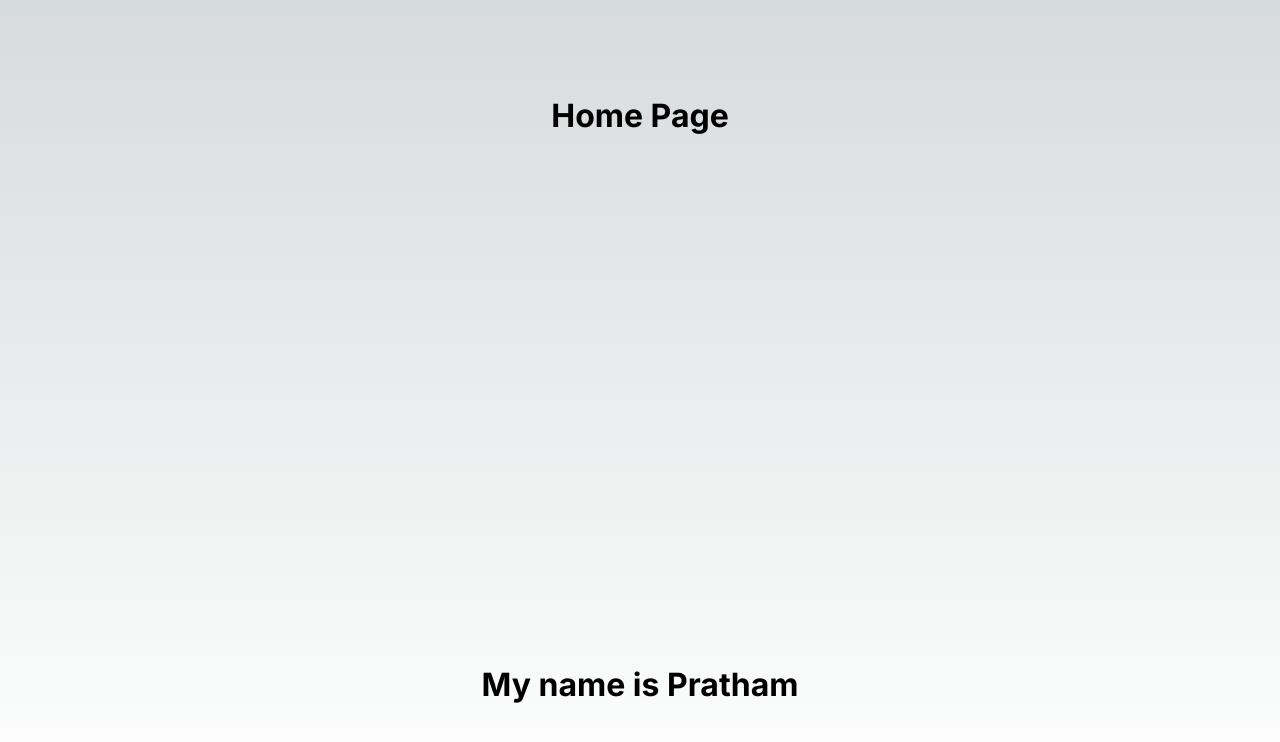
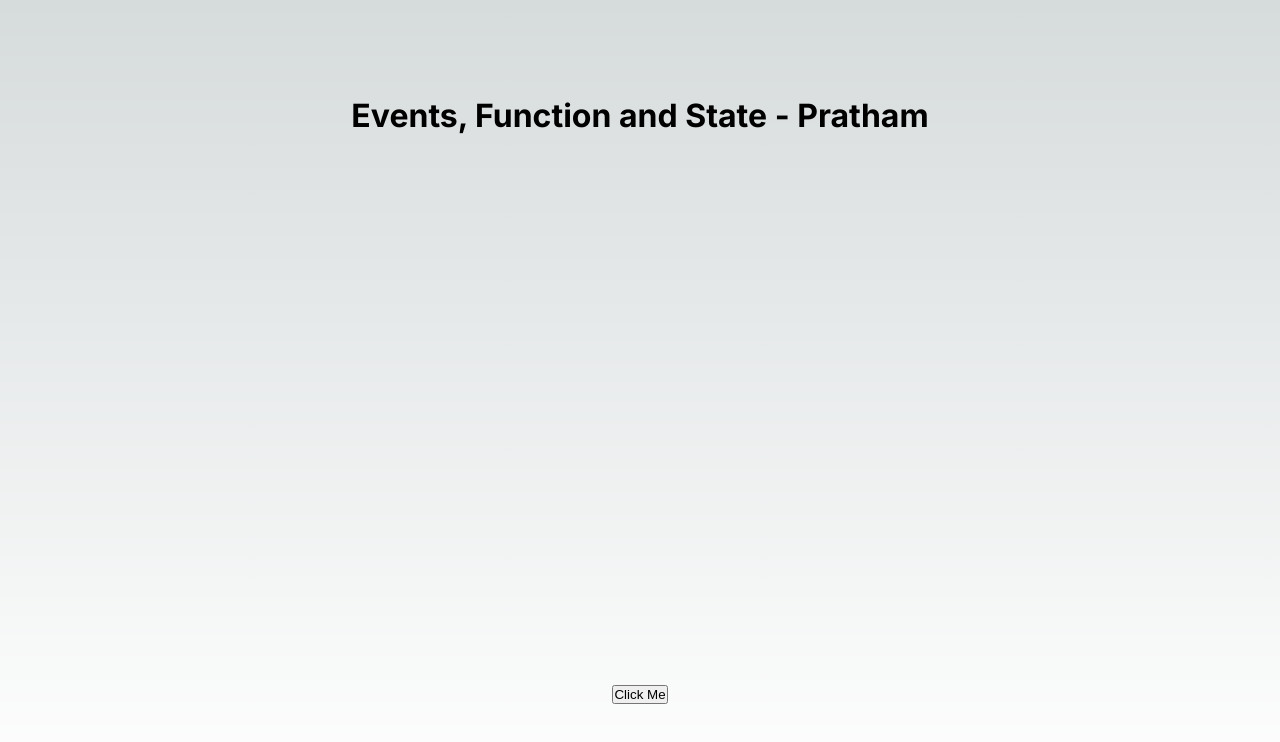
Before and after one commit to PrathamGupta21/blog_nextJS, a Next.js app: page / in a window 1280 px wide. Shown: the top 742 px of the page. Built offline with nearby package versions, Linux system fonts and the light colour scheme.

Commit message:
Events, Functions and State

```diff
--- a/src/app/page.js
+++ b/src/app/page.js
@@ -1,18 +1,18 @@
+'use client';
+import { useState } from 'react';
 import styles from './page.module.css';
 
 export default function Home() {
+  const [name, setName] = useState('Pratham');
+
+  const clickHandler = () => {
+    setName('Gupta');
+  };
+
   return (
     <main className={styles.main}>
-      <h1>Home Page</h1>
-      <User name={'Pratham'} />
+      <h1>Events, Function and State - {name}</h1>
+      <button onClick={clickHandler}>Click Me</button>
     </main>
   );
 }
-
-const User = (props) => {
-  return (
-    <div>
-      <h1>My name is {props.name}</h1>
-    </div>
-  );
-};
```
